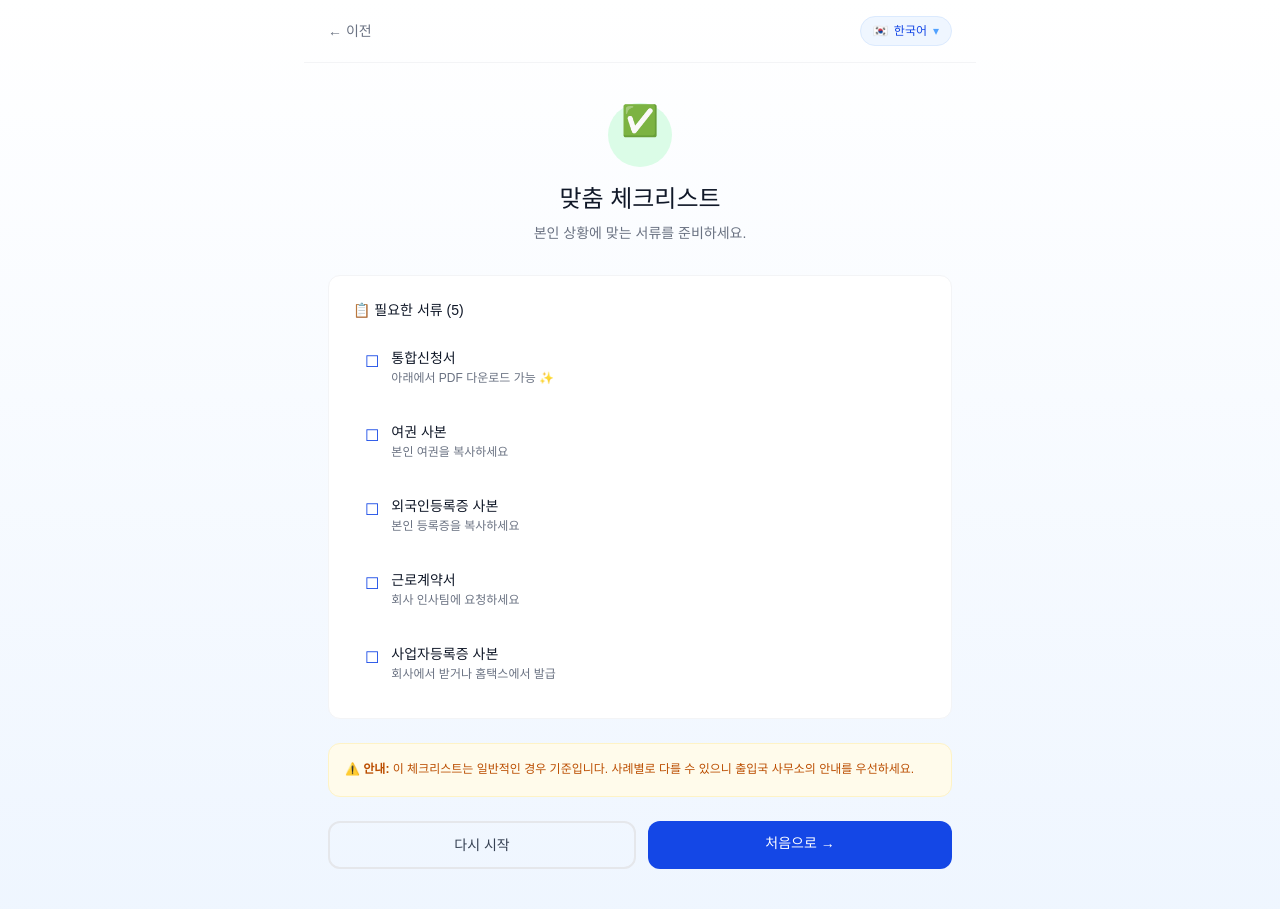
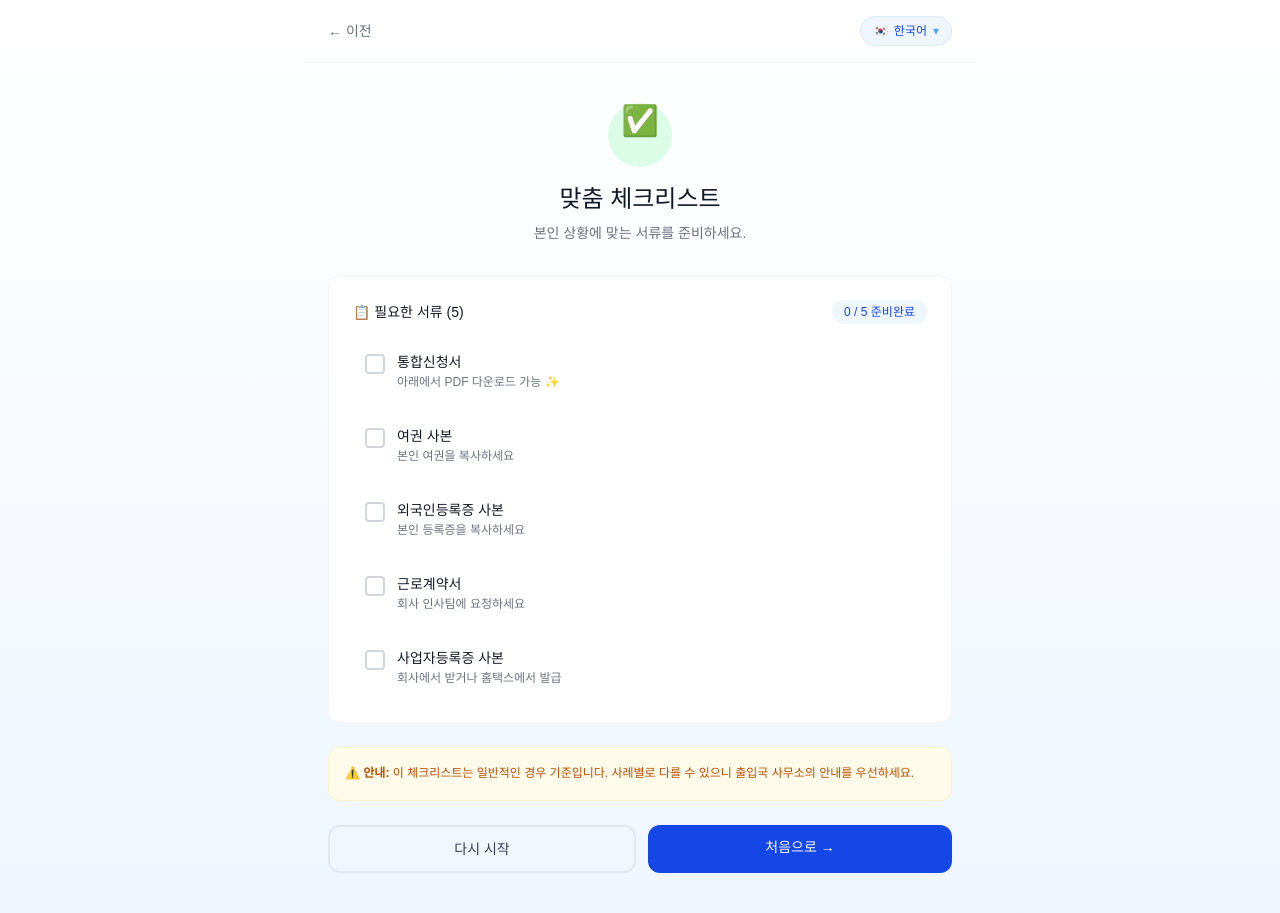
Before and after one commit to leesoyeol1213-glitch/immigration-helper, a Next.js app: page /start/result in a window 1280 px wide. Built offline with nearby package versions, Linux system fonts and the light colour scheme.

Commit message:
feat: 서류 체크리스트 클릭 체크 기능 (진행 카운터 + 완료 표시)

```diff
--- a/app/start/result/page.tsx
+++ b/app/start/result/page.tsx
@@ -41,6 +41,11 @@ export default function ResultPage() {
   const [visa, setVisa] = useState("E-9");
   const [personalInfo, setPersonalInfo] = useState<PersonalInfo | null>(null);
   const [isGenerating, setIsGenerating] = useState<string>("");
+  const [checked, setChecked] = useState<Record<number, boolean>>({});
+
+  const toggleCheck = (i: number) => {
+    setChecked((prev) => ({ ...prev, [i]: !prev[i] }));
+  };
 
   useEffect(() => {
     setExpiry(localStorage.getItem("answer_expiry") || "");
@@ -250,21 +255,46 @@ if (visa === "D-2") {
   </div>
 )}
         <div className="bg-white border border-gray-100 rounded-xl p-6 mb-6">
-          <h2 className="text-sm font-medium text-gray-900 mb-4">{TEXTS.docsTitle[lang]} ({docs.length})</h2>
+          <div className="flex items-center justify-between mb-4">
+            <h2 className="text-sm font-medium text-gray-900">{TEXTS.docsTitle[lang]} ({docs.length})</h2>
+            <span className="text-xs font-medium text-blue-700 bg-blue-50 px-3 py-1 rounded-full">
+              {Object.values(checked).filter(Boolean).length} / {docs.length} {TEXTS.docDone[lang]}
+            </span>
+          </div>
           <ul className="space-y-3">
-            {docs.map((item, i) => (
-              <li key={i} className={`flex items-start gap-3 p-3 rounded-lg ${item.isExtra ? "bg-blue-50" : ""}`}>
-                <span className="text-blue-700 mt-0.5">☐</span>
-                <div className="flex-1">
-                  <p className="text-sm font-medium text-gray-900">
-                    {item.name}
-                    {item.isExtra && <span className="ml-2 text-xs text-blue-600">{TEXTS.docExtra[lang]}</span>}
-                  </p>
-                  <p className="text-xs text-gray-500 mt-0.5">{item.desc}</p>
-                </div>
-              </li>
-            ))}
+            {docs.map((item, i) => {
+              const isChecked = !!checked[i];
+              return (
+                <li
+                  key={i}
+                  onClick={() => toggleCheck(i)}
+                  className={`flex items-start gap-3 p-3 rounded-lg cursor-pointer transition-colors select-none ${
+                    isChecked ? "bg-green-50" : item.isExtra ? "bg-blue-50" : "hover:bg-gray-50"
+                  }`}
+                >
+                  <span
+                    className={`mt-0.5 w-5 h-5 rounded flex items-center justify-center text-xs font-bold flex-shrink-0 border-2 transition-colors ${
+                      isChecked
+                        ? "bg-green-600 border-green-600 text-white"
+                        : "bg-white border-gray-300 text-transparent"
+                    }`}
+                  >
+                    ✓
+                  </span>
+                  <div className="flex-1">
+                    <p className={`text-sm font-medium transition-colors ${isChecked ? "text-gray-400 line-through" : "text-gray-900"}`}>
+                      {item.name}
+                      {item.isExtra && <span className="ml-2 text-xs text-blue-600 no-underline">{TEXTS.docExtra[lang]}</span>}
+                    </p>
+                    <p className={`text-xs mt-0.5 ${isChecked ? "text-gray-300" : "text-gray-500"}`}>{item.desc}</p>
+                  </div>
+                </li>
+              );
+            })}
           </ul>
+          {docs.length > 0 && Object.values(checked).filter(Boolean).length === docs.length && (
+            <p className="text-xs text-green-700 font-medium mt-4 text-center">{TEXTS.docAllDone[lang]} 🎉</p>
+          )}
         </div>
 
         <div className="bg-amber-50 border border-amber-100 rounded-xl p-4 mb-6">
--- a/lib/i18n.ts
+++ b/lib/i18n.ts
@@ -423,6 +423,16 @@ visaE7Label: {
   pdfSummaryDownload: { ko: "요약지 PDF ↓", en: "Download Summary ↓", vi: "Tải tóm tắt ↓" },
   docsTitle: { ko: "📋 필요한 서류", en: "📋 Required Documents", vi: "📋 Giấy tờ cần thiết" },
   docExtra: { ko: "상황별 추가", en: "Additional", vi: "Bổ sung" },
+  docDone: {
+    ko: "준비완료",
+    en: "ready",
+    vi: "đã chuẩn bị",
+  },
+  docAllDone: {
+    ko: "모든 서류 준비 완료!",
+    en: "All documents ready!",
+    vi: "Đã chuẩn bị tất cả giấy tờ!",
+  },
   warnTitle: { ko: "⚠️ 안내:", en: "⚠️ Notice:", vi: "⚠️ Lưu ý:" },
   warnDesc: {
     ko: "이 체크리스트는 일반적인 경우 기준입니다. 사례별로 다를 수 있으니 출입국 사무소의 안내를 우선하세요.",
```
